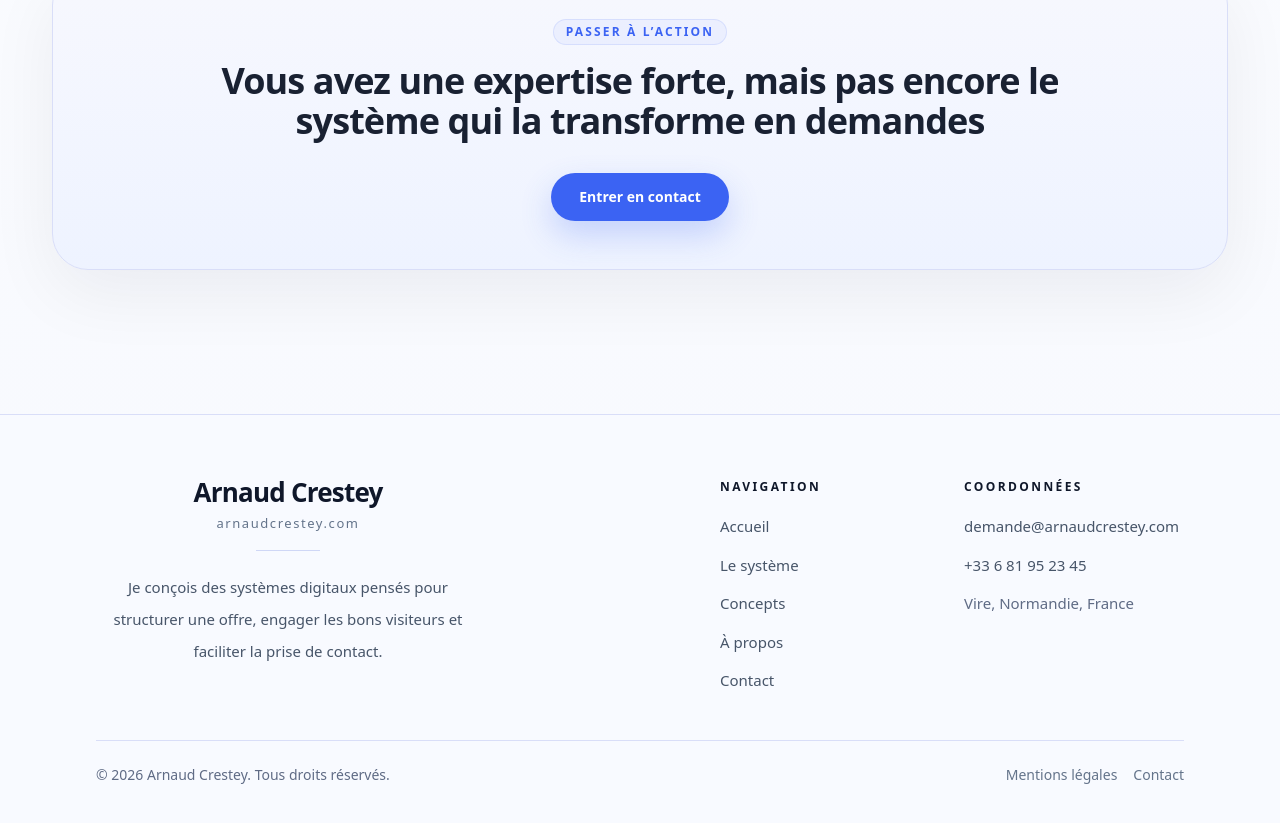
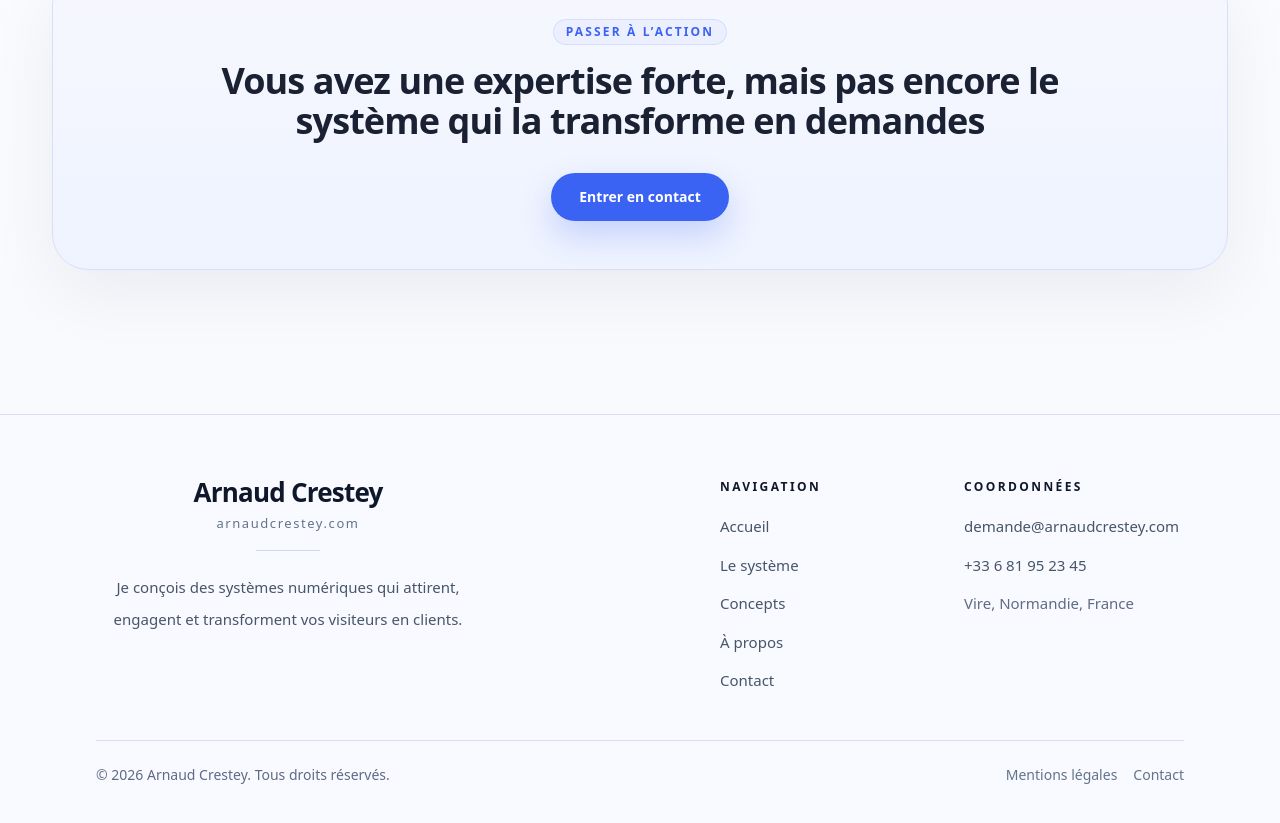
Before and after one commit to arnaudcrestey/portail-site-vitrine, a Next.js app: page /systeme in a window 1280 px wide. Shown: the part 2359-3182 px from the top of the page. Built offline with nearby package versions, Linux system fonts and the light colour scheme.

Commit message:
Update footer.tsx

```diff
--- a/components/footer.tsx
+++ b/components/footer.tsx
@@ -21,8 +21,7 @@ export function Footer() {
               <div className="mx-auto mt-5 h-px w-16 bg-[#cfd7f6]" />
 
               <p className="mt-5 text-[14px] leading-8 text-[#475569] sm:text-[15px] sm:leading-8">
-                Je conçois des systèmes digitaux pensés pour structurer une offre,
-                engager les bons visiteurs et faciliter la prise de contact.
+                Je conçois des systèmes numériques qui attirent, engagent et transforment vos visiteurs en clients.
               </p>
             </div>
           </div>
```
